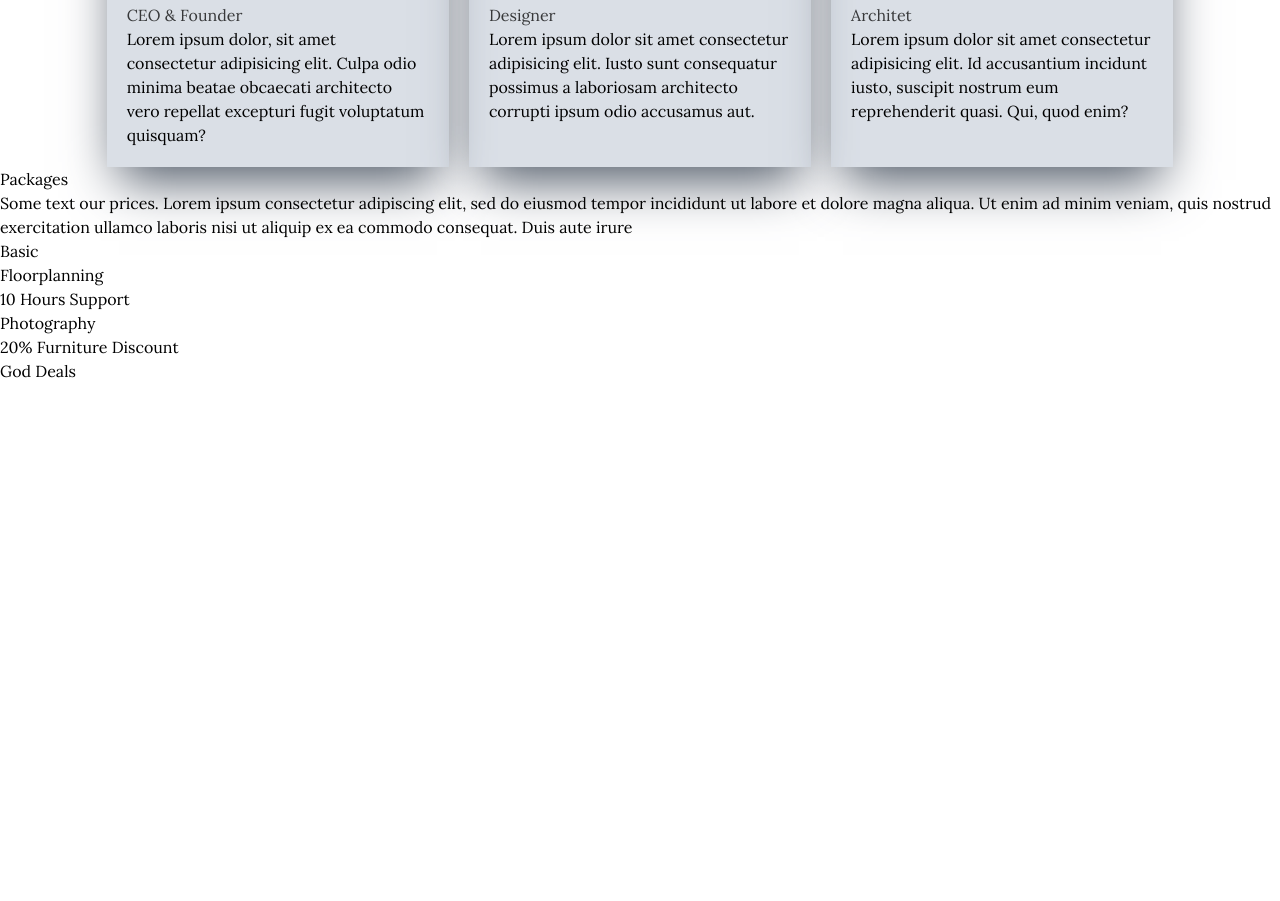
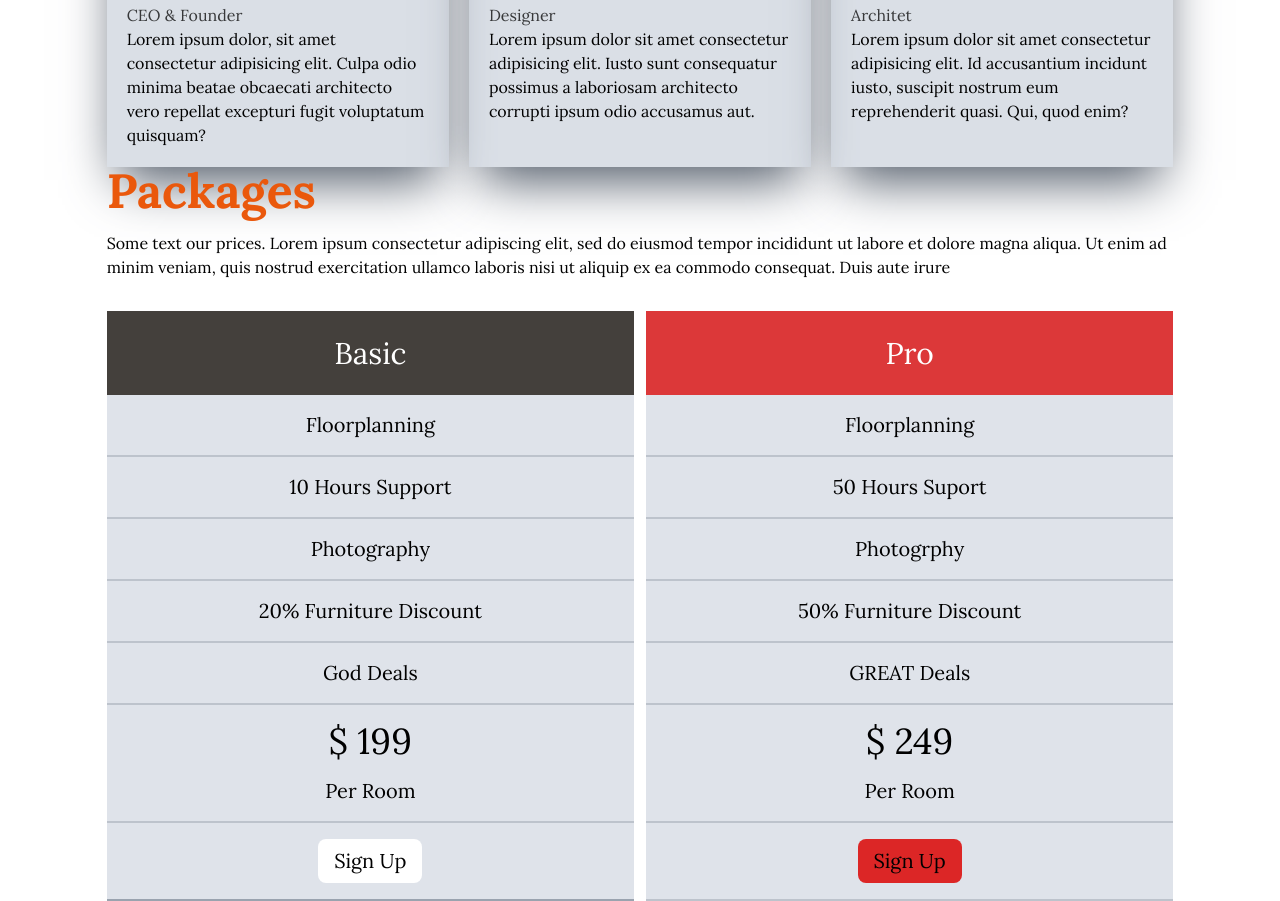
Before and after one commit to mihir-nath-2024/Design-Home, a website: page index.html in a window 1280 px wide. Shown: the part 3016-3917 px from the top of the page. Before the commit the page ends 3399 px from the top, so only its background shows below. Drawn offline with Linux system fonts and the light colour scheme.

Commit message:
package section done

```diff
--- a/index.html
+++ b/index.html
@@ -125,32 +125,42 @@
 
           </section>
           <!-- package section started here -->
-           <section><div>
-            <h1>Packages</h1>
+           <section><div class="w-10/12 mx-auto">
+            <h1 class="sm:text-5xl font-bold text-orange-600 mb-4">Packages</h1>
             <div></div>
-            <p>Some text our prices. Lorem ipsum consectetur adipiscing elit, sed do eiusmod tempor incididunt ut labore et dolore magna aliqua. Ut enim
+            <p class="mb-8">Some text our prices. Lorem ipsum consectetur adipiscing elit, sed do eiusmod tempor incididunt ut labore et dolore magna aliqua. Ut enim
                 ad minim veniam, quis nostrud exercitation ullamco laboris nisi ut aliquip ex ea commodo consequat. Duis aute irure</p>
            </div>
-           <div>
-            <div>
-                <div>Basic</div>
-                <div>Floorplanning</div>
-                <div>10 Hours Support</div>
-                <div>Photography</div>
-                <div>20% Furniture Discount</div>
-                <div>God Deals</div>
-                <div></div>
-                <div></div>
+           <div class="w-10/12 mx-auto text-center grid sm:grid-cols-2 sm:gap-x-3">
+
+            <div class="bg-slate-400/30">
+                <div class="bg-stone-700 sm:text-3xl
+                 text-white
+                py-6">Basic</div>
+                <div class="text-xl py-4  border-b-2 border-slate-700/20">Floorplanning</div>
+                <div class="text-xl py-4  border-b-2 border-slate-700/20">10 Hours Support</div>
+                <div class="text-xl py-4  border-b-2 border-slate-700/20">Photography</div>
+                <div class="text-xl py-4  border-b-2 border-slate-700/20">20% Furniture Discount</div>
+                <div class="text-xl py-4  border-b-2 border-slate-700/20">God Deals</div>
+                <div class="text-xl py-4  border-b-2 border-slate-700/20">
+                    <h3 class="sm:text-4xl mb-4">$ 199</h3>
+                    <p>Per Room</p>
+                </div>
+                <div class="text-xl py-4  border-b-2 border-slate-700/40"> <button class="py-2 px-4 bg-white text-black rounded-lg hover:bg-red-600/80">Sign Up</button></div>
             </div>
-            <div>
-                <div></div>
-                <div></div>
-                <div></div>
-                <div></div>
-                <div></div>
-                <div></div>
-                <div></div>
-                <div></div>
+            <div class="bg-slate-400/30">
+                <div class="bg-red-600/90 text-white py-6 sm:text-3xl">Pro</div>
+
+                <div class="text-xl py-4  border-b-2 border-slate-700/20">Floorplanning</div>
+                <div class="text-xl py-4  border-b-2 border-slate-700/20">50 Hours Suport</div>
+                <div class="text-xl py-4  border-b-2 border-slate-700/20">Photogrphy</div>
+                <div class="text-xl py-4  border-b-2 border-slate-700/20">50% Furniture Discount</div>
+                <div class="text-xl py-4  border-b-2 border-slate-700/20">GREAT Deals</div>
+                <div class="text-xl py-4  border-b-2 border-slate-700/20">
+                    <h3 class="sm:text-4xl mb-4">$ 249</h3>
+                    <p>Per Room</p>
+                </div>
+                <div class="text-xl py-4  border-b-2 border-slate-700/20"><button class="py-2 px-4 bg-red-600 rounded-lg hover:bg-white/80">Sign Up</button></div>
             </div>
            </div>
         </section>
```
Also changed, not shown: output.css.
